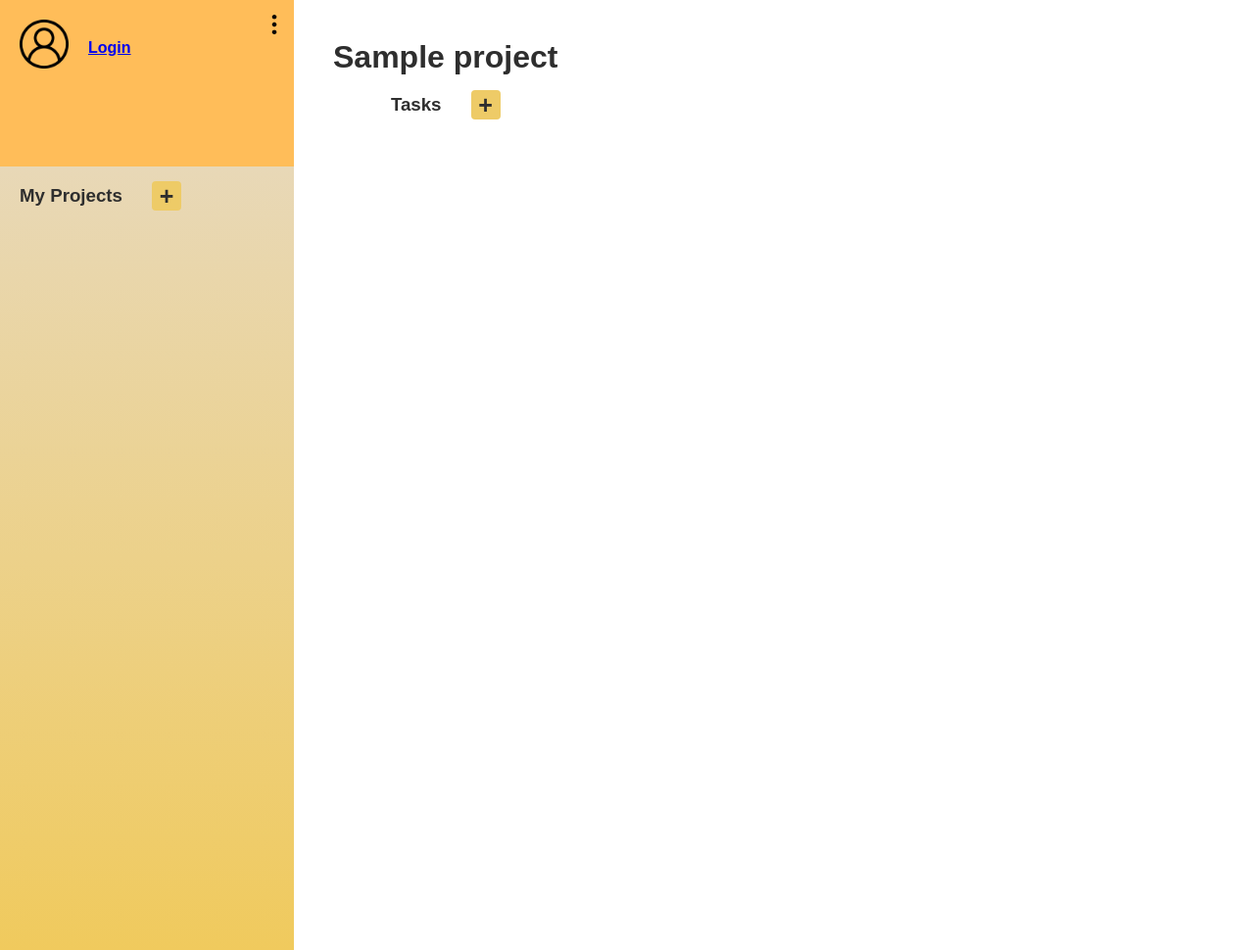
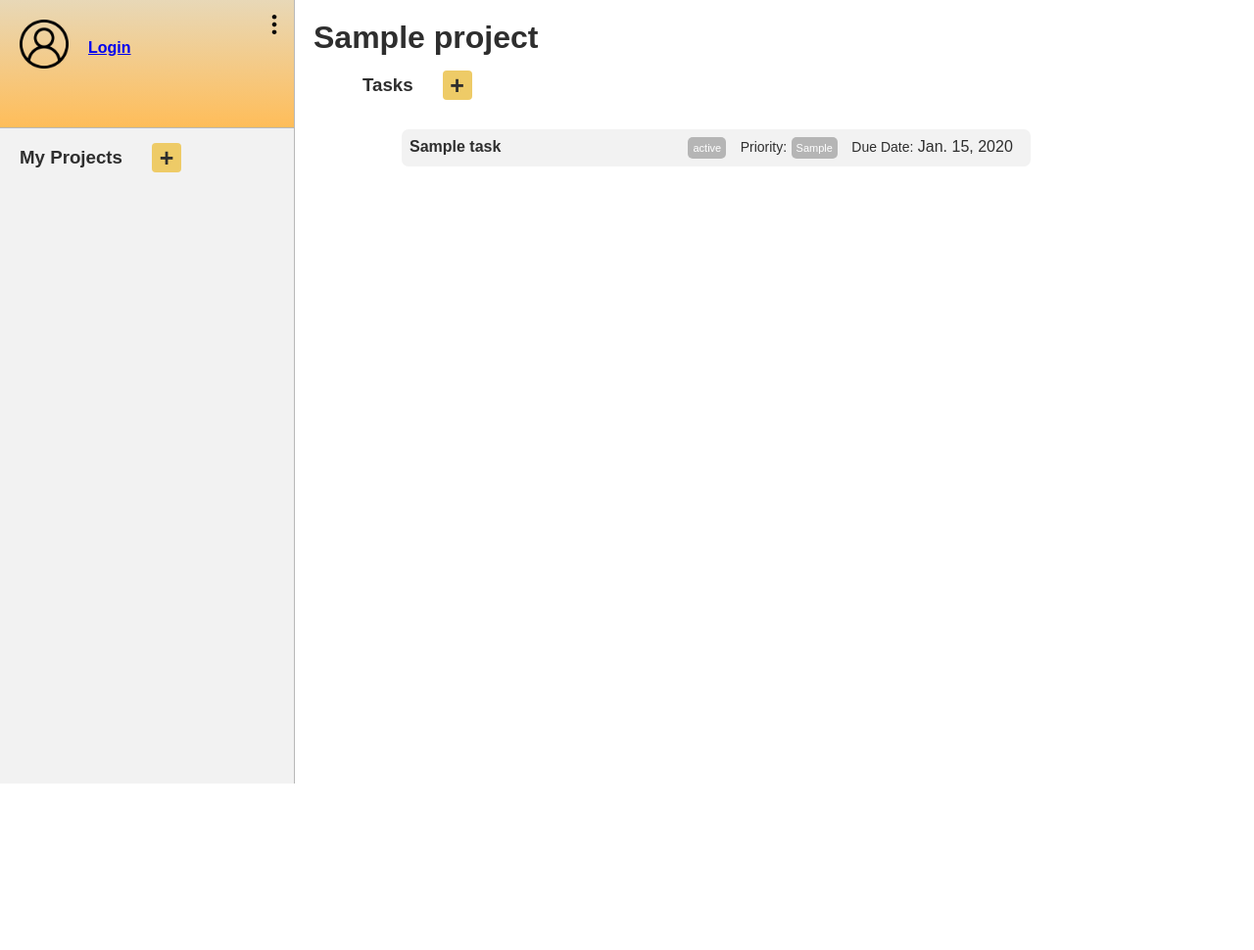
Before and after one commit to EdCamarillo/TaskTracking, a Django app: page /projects/1/ in a window 1280 px wide. Shown: the whole page at 98% size. After the commit the page ends 800 px from the top, so only its background shows below. Run offline with Django 4.2, Linux system fonts and the light colour scheme; tables that the repository leaves empty hold one stand-in row (values such as "Sample post").

Commit message:
added working task list and its info, revamped left nav and main UI

```diff
--- a/static/css/tasks.css
+++ b/static/css/tasks.css
@@ -3,6 +3,11 @@ body {
     background-color: #ffffff;
     margin: 0;
     color: #2e2e2e;
+}
+
+main {
+    display: flex;
+    height: 100vh;
 }
 
 header {
@@ -11,8 +16,10 @@ header {
     text-align: center;
 }
 
-h1 {
+.project-name {
     margin: 0;
+    position: relative;
+    display: flex;
 }
 
 #AddTaskContainer {
@@ -29,7 +36,7 @@ h1 {
     box-shadow: 0 0 10px rgba(0, 0, 0, 0.5);
     display: none;
     position: absolute;
-    z-index: 5;
+    z-index: 6;
 }
 
 .ContainerLine {
@@ -118,28 +125,35 @@ textarea {
 
 .LeftMenu {
     background-color: #eecb67;
-    width: 300px;
+    width: 301px;
     height: 100%;
-    float: left;
     position: absolute;
+    box-sizing: border-box;
+    border-width: 1px;
+    border-right-style: solid;
+    border-color: #b8b8b8;
 }
 
 .UserMenu {
-    background-color: #ffbd59;
-    height: 170px;
-    position: absolute;
+    background: linear-gradient(to bottom, #e8d8b7, #ffbd59);
+    height: 130px;
+    position: sticky;
     top: 0;
     left: 0;
-    width: 100%;
+    width: 300px;
+    z-index: 4;
 }
 
 .ProjectMenu {
-    background: linear-gradient(to bottom, #e8d8b7, #f0ca5d);
+    background-color: #f2f2f2;
     width: 300px;
     height: 100%;
-    top: 170px;
+    top: 130px;
     float: left;
-    position: absolute;
+    position: fixed;
+    border-width: 1px;
+    border-top-style: solid;
+    border-color: #b8b8b8;
 }
 
 .MoreMenu {
@@ -197,19 +211,8 @@ textarea {
     left: 0;
     width: 100%;
     height: 100%;
-    background: rgba(0, 0, 0, 0.5); /* Darken the background with an alpha value */
-    z-index: 4;
-    display: none;
-}
-
-#project-overlay {
-    position: fixed;
-    top: 0;
-    left: 0;
-    width: 100%;
-    height: 100%;
-    background: rgba(0, 0, 0, 0.5); /* Darken the background with an alpha value */
-    z-index: 3;
+    background: rgba(0, 0, 0, 0.3); /* Darken the background with an alpha value */
+    z-index: 5;
     display: none;
 }
 
@@ -230,35 +233,82 @@ textarea {
     background-color: #ee8767;
 }
 
-#CloseProjectContainerButton {
-    background-color: #ee7b67;
-    color: #1e1e1e;
-    position: absolute;
-    top: 10px;
-    right: 10px;
-    cursor: pointer;
-}
-
-#CloseProjectContainerButton:hover {
-    background-color: #ee8767;
-}
-
 .TaskMenu {
+    position: relative;
+    margin-left: 300px;
     padding: 20px;
-    margin: 20px 20px 20px 320px;
-    position: fixed;
-    display: flex;
-    flex-direction: column;
-    align-items: center;
+    box-sizing: border-box;
 }
 
 .tasks-header {
+    position: relative;
     display: flex;
     align-items: center;
+    left: 50px;
 }
 
 .tasks-header-text {
     margin-right: 30px;
+}
+
+.task-list {
+    margin-left: 50px;
+}
+
+#tasks {
+    list-style: none;
+}
+
+.task-container {
+    background-color: #f2f2f2;
+    padding: 8px;
+    margin-bottom: 5px;
+    border-radius: 7px;
+    align-items: center;
+}
+
+#task-name {
+    font-weight: bold;
+    display: inline-flex;
+    margin-right: 50px;
+    width: 230px;
+}
+
+#task-status {
+    background-color: #b5b5b5;
+    font-size: 11px;
+    color: white;
+    padding: 5px;
+    display: inline-flex;
+    margin: none;
+    border-radius: 5px;
+    margin-right: 10px;
+}
+
+#task-priority-text {
+    display: inline-flex;
+    font-size: 14px;
+}
+
+#task-priority {
+    background-color: #b5b5b5;
+    font-size: 11px;
+    color: white;
+    padding: 5px;
+    display: inline-flex;
+    margin: none;
+    border-radius: 5px;
+    margin-right: 10px;
+}
+
+#task-due-date-text {
+    display: inline-flex;
+    font-size: 14px;
+}
+
+#task-due-date {
+    display: inline-flex;
+    margin-right: 10px;
 }
 
 .projects-header {
--- a/static/scripts/tasks.js
+++ b/static/scripts/tasks.js
@@ -5,6 +5,9 @@ const TaskOverlay = document.getElementById('task-overlay');
 const closeTaskContainer = document.getElementById('CloseTaskContainerButton');
 
 const moreMenu = document.querySelector('.MoreMenu');
+
+var taskStatusElements = document.querySelectorAll('#tasks #task #task-status');
+var taskPriorityElements = document.querySelectorAll('#tasks #task #task-priority');
 
 TaskContainer.style.display = 'none';
 moreMenu.style.display = 'none';
@@ -34,3 +37,27 @@ function displayMore(){
         moreMenu.style.display = 'none';
     }
 }
+
+taskStatusElements.forEach(function (element) {
+    var status = element.textContent.trim().toLowerCase();
+
+    if (status === 'to do') {
+        element.style.backgroundColor = '#ebb160'; // Light red for "To Do"
+    } else if (status === 'in progress') {
+        element.style.backgroundColor = '#6092e0'; // Light orange for "In Progress"
+    } else if (status === 'done') {
+        element.style.backgroundColor = '#90ee90'; // Light green for "Done"
+    }
+});
+
+taskPriorityElements.forEach(function (element) {
+    var priority = element.textContent.trim().toLowerCase();
+
+    if (priority === 'low') {
+        element.style.backgroundColor = '#b5b5b5'; // Light blue for "Low"
+    } else if (priority === 'medium') {
+        element.style.backgroundColor = '#87ceeb'; // Sky blue for "Medium"
+    } else if (priority === 'high') {
+        element.style.backgroundColor = '#e6635a'; // Light pink for "High"
+    }
+});
--- a/task/forms.py
+++ b/task/forms.py
@@ -3,9 +3,9 @@ from django import forms
 from .models import Task
 
 Priority_Choices = [
-    ('high', 'High'),
-    ('medium', 'Medium'),
-    ('low', 'Low'),
+    ('High', 'High'),
+    ('Medium', 'Medium'),
+    ('Low', 'Low'),
 ]
 class addTaskForm(forms.ModelForm):
     TaskName = forms.CharField(max_length=255, label_suffix="", label="Name")
--- a/task/models.py
+++ b/task/models.py
@@ -5,7 +5,7 @@ class Task(models.Model):
     TaskId = models.AutoField(primary_key=True)
     TaskName = models.CharField(max_length=255)
     Description = models.CharField(max_length=255)
-    Status = models.BooleanField()
+    Status = models.CharField(max_length=25)
     Priority = models.CharField(max_length=255)
     DueDate = models.DateField()
     Project = models.ForeignKey(Project, on_delete=models.CASCADE)
--- a/task/templates/tasks.html
+++ b/task/templates/tasks.html
@@ -46,10 +46,34 @@
         </div>
 
         <div class="TaskMenu">
-            <h1> {{ project.ProjectName }} </h1>
+            <h1 class="project-name"> {{ project.ProjectName }} </h1>
             <div class="tasks-header">
                 <h3 class="tasks-header-text"> Tasks </h3>
                 <button class="AddButton" id="AddTaskButton">+</button>
+            </div>
+            <div class="task-list">
+                <ul id="tasks">
+                {% for task in tasks %}
+                    <li id="task">
+                        <div class="task-container">
+                            <div id="task-name">
+                                {{ task.TaskName }}
+                            </div>
+                            <div id="task-status">
+                                {{ task.Status }}
+                            </div>
+                            <div id="task-priority-text">Priority: </div>
+                            <div id="task-priority">
+                                {{ task.Priority }}
+                            </div>
+                            <div id="task-due-date-text">Due Date: </div>
+                            <div id="task-due-date">
+                                {{ task.DueDate }}
+                            </div>
+                        </div>
+                    </li>
+                {% endfor %}
+                </ul>
             </div>
         </div>
 
@@ -57,7 +81,7 @@
             <div class="ContainerLine"></div>
             <button id="CloseTaskContainerButton">x</button>
             <h2>Add a Task</h2>
-            <form action="{% url 'tasks' project.ProjectID %}" method="post">
+            <form action="{% url 'tasks' project_id=project.ProjectID %}" method="post">
                 {% csrf_token %}
                 {{ form.as_p }}
                 <button class="button" type="submit">Add</button>
--- a/task/views.py
+++ b/task/views.py
@@ -5,26 +5,33 @@ from django.views import View
 
 from .forms import addTaskForm
 from project.models import Project
+from .models import Task
 
 # Create your views here.
 
-def addTask(request, pk):
+def addTask(request, project_id):
+    project = get_object_or_404(Project, ProjectID=project_id)
+    tasks = Task.objects.filter(Project=project_id)
+
     if request.method == 'POST':
         form = addTaskForm(request.POST)
         if form.is_valid():
-            form.save()
-            return redirect('')
+            task = form.save(commit=False)
+            task.Project = project
+            task.Status = 'In Progress'
+            task.save()
+
+            return redirect('tasks', project_id=project_id)
     else:
         form = addTaskForm()
 
     user_projects = Project.objects.filter(user=request.session.get('user_id'))
     print(user_projects)
 
-    project = get_object_or_404(Project, ProjectID=pk)
-
     context = {
         'user_projects': user_projects,
         'project': project,
+        'tasks': tasks,
         'form': form,
     }
 
--- a/tasktrackingsystem/urls.py
+++ b/tasktrackingsystem/urls.py
@@ -31,6 +31,6 @@ urlpatterns = [
     path('register', registrationView.as_view(), name='register'),
     path('login', loginView.as_view(), name='login'),
     path('projects', createProject, name='projects'),
-    path('projects/<int:pk>/', addTask, name='tasks'),
+    path('projects/<int:project_id>/', addTask, name='tasks'),
     path('logout', logoutView, name='logout')
 ]
```
Also changed, not shown: static/css/projects.css (+16 -9 lines), task/migrations/0002_alter_task_status.py (added).
